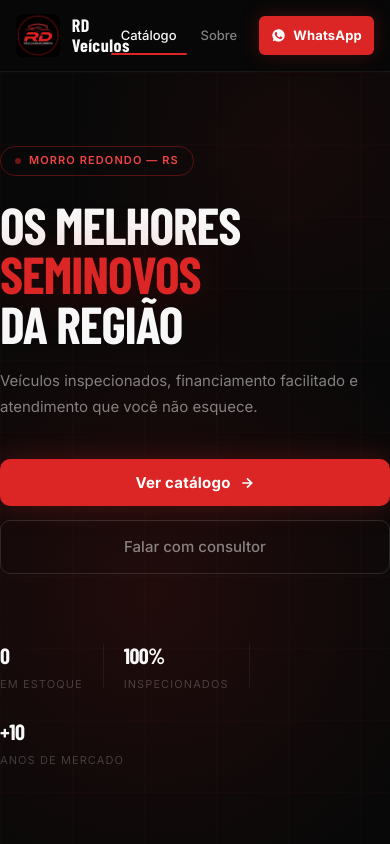
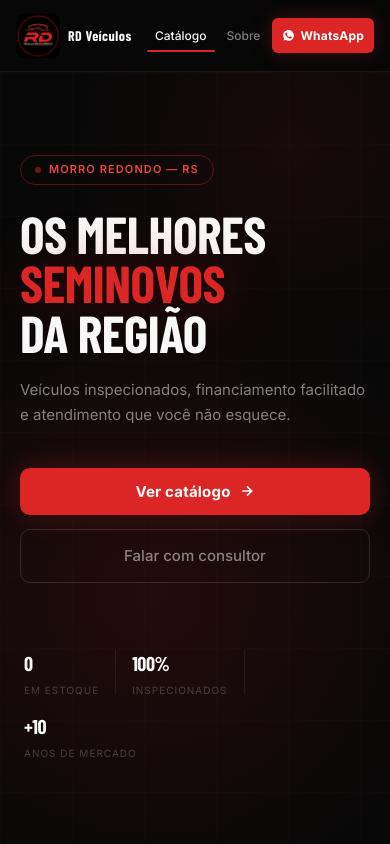
Before and after one commit to leonardorosler/rd-veiculos, a React (Vite) app in the folder frontend/: page / in a window 390 px wide. Shown: the top 844 px of the page. Built offline with nearby package versions, Linux system fonts and the light colour scheme; no server answers; a web font is replaced by a local one.

Commit message:
fix: navbar mobile layout and hero padding on small screens

```diff
--- a/frontend/src/components/Hero/Hero.css
+++ b/frontend/src/components/Hero/Hero.css
@@ -159,3 +159,16 @@
   .hero__num-val { font-size: 22px; }
   .hero__scroll-hint { display: none; }
 }
+
+@media (max-width: 768px) {
+  .hero__conteudo { padding: 40px 20px; }
+  .hero__nums { padding: 0 4px; }
+  .hero__num-val { font-size: 20px; }
+  .hero__num-txt { font-size: 10px; }
+  .hero__num-div { margin: 0 4px; }
+}
+
+@media (max-width: 400px) {
+  .hero__titulo { letter-spacing: -0.5px; }
+  .hero__nums { gap: 12px; }
+}
--- a/frontend/src/components/Navbar/Navbar.css
+++ b/frontend/src/components/Navbar/Navbar.css
@@ -88,9 +88,13 @@
 }
 
 @media (max-width: 540px) {
+  .navbar__inner { gap: 8px; }
+  .navbar__logo { gap: 8px; }
+  .navbar__logo-img { width: 36px; height: 36px; }
+  .navbar__logo-nome { font-size: 14px; }
   .navbar__logo-sub { display: none; }
   .navbar__links { gap: 4px; }
-  .navbar__link { padding: 8px 10px; font-size: 13px; }
-  .navbar__wpp span { display: none; }
-  .navbar__wpp { padding: 9px 12px; }
+  .navbar__link { padding: 6px 8px; font-size: 12px; }
+  .navbar__wpp { padding: 8px 10px; font-size: 12px; gap: 5px; margin-left: 0; }
+  .navbar__wpp svg { width: 13px; height: 13px; }
 }
```
